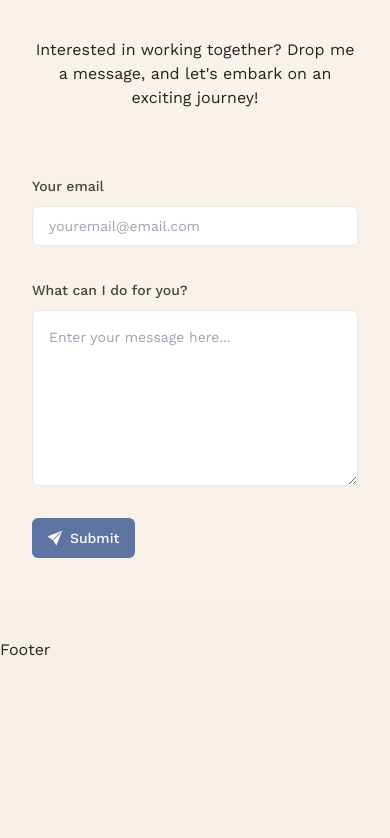
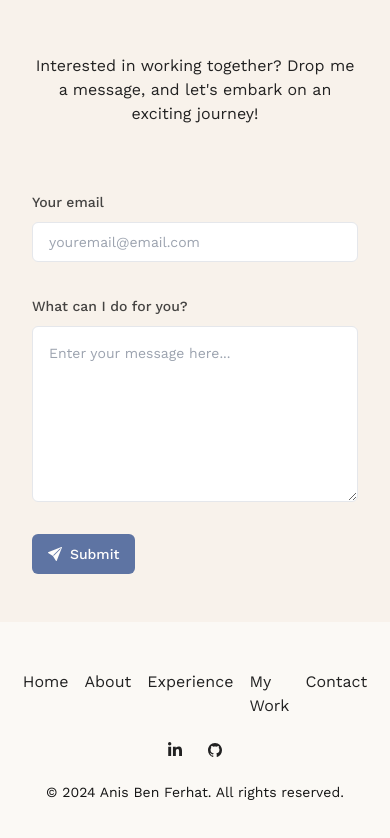
Before and after one commit to AnisBenFerhat/My-Dev-Portfolio, a Next.js app: page /#about in a window 390 px wide. Shown: the part 5895-6733 px from the top of the page. Before the commit the page ends 6557 px from the top, so only its background shows below. Built offline with nearby package versions, Linux system fonts and the light colour scheme.

Commit message:
Feat(Footer): Build footer and responsive layout

```diff
--- a/app/api/send/route.ts
+++ /dev/null
@@ -1,30 +0,0 @@
-import type { NextApiRequest, NextApiResponse } from 'next';
-import { Resend } from 'resend';
-
-const resend = new Resend(process.env.RESEND_API_KEY);
-
-export default async function sendEmail(req: NextApiRequest, res: NextApiResponse) {
-  try {
-    const { email, message } = req.body;
-
-    console.log('Sending email:', { email, message });
-
-    const { data, error } = await resend.emails.send({
-      from: email,
-      to: 'abenf.dev@gmail.com',
-      subject: 'My Portfolio - Contact Form',
-      text: message,
-    });
-
-    if (error) {
-      console.error('Error sending email:', error);
-      return res.status(400).json({ error: 'Failed to send email' });
-    }
-
-    console.log('Email sent successfully:', data);
-    return res.status(200).json({ success: true });
-  } catch (error) {
-    console.error('Internal server error:', error);
-    return res.status(500).json({ error: 'Internal server error' });
-  }
-}
--- a/components/about/About.tsx
+++ b/components/about/About.tsx
@@ -5,7 +5,7 @@ import AboutAccordion from './AboutAccordion';
 
 const About = () => {
   return (
-    <section id='about' className='pb-12 py-6 xl:py-24 mt-28 sm:mt-36'>
+    <section id='about' className='pb-12 py-6 xl:py-24 mt-32 sm:mt-38'>
       <div className='container mx-auto'>
         <h2 className='section-title mb-12 xl:mb-24 text-center mx-auto mt-24'>
           <BiCode className='inline-block text-4xl mr-2' /> About me
--- a/components/footer/Footer.tsx
+++ b/components/footer/Footer.tsx
@@ -1,4 +1,40 @@
-const Footer = () => {
-  return <div className='mt-8'>Footer</div>;
+'use client';
+
+import { usePathname } from 'next/navigation';
+import Link from 'next/link';
+import { useState } from 'react';
+import { links } from '@/utils/Data';
+import { NavigationProps } from '@/utils/Types';
+import Socials from '../ui/Socials';
+
+const Footer = ({ containerStyles, linkStyles, underlineStyles }: NavigationProps) => {
+  const path = usePathname();
+  const [currentYear, setCurrentYear] = useState(new Date().getFullYear());
+
+  return (
+    <footer className={`${containerStyles} bg-primary-30 py-12`}>
+      <div className='container mx-auto flex flex-col items-center justify-between'>
+        {/* Navigation */}
+        <nav className='mb-6 flex gap-x-4'>
+          {links.map((link, index) => (
+            <Link href={link.path} key={index} className={`capitalize ${linkStyles}`}>
+              <>
+                {link.path === path && <span className={`${underlineStyles}`} key={link.name} />}
+                {link.name.charAt(0).toUpperCase() + link.name.slice(1)}
+              </>
+            </Link>
+          ))}
+        </nav>
+        {/* Socials */}
+        <Socials
+          containerStyles='flex gap-x-6 mx-auto xl:mx-0 mb-6'
+          iconsStyles='text-forerground-70 hover:text-secondary-50 transition-all'
+        />
+        {/* Copyright */}
+        <div className='text-foreground-80 text-sm'>© {currentYear} Anis Ben Ferhat. All rights reserved.</div>
+      </div>
+    </footer>
+  );
 };
+
 export default Footer;
```
Also changed, not shown: utils/ContactFromMails.tsx (deleted, +0 -20 lines).
